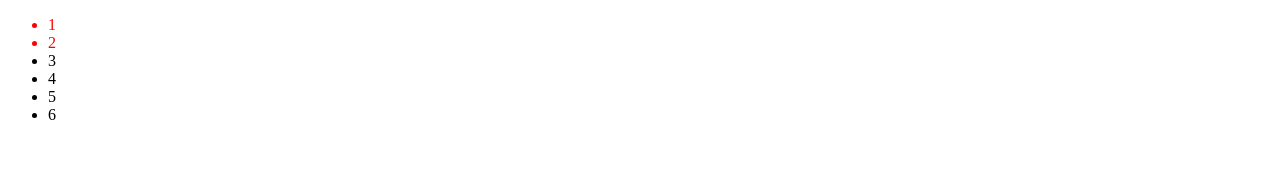
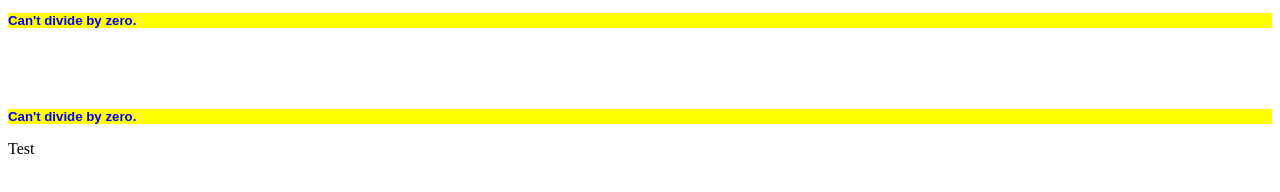
Before and after one commit to shahram-nasaji/TestRepo, a plain HTML site: page index.html in a window 1280 px wide. Drawn offline with Linux system fonts and the light colour scheme.

Commit message:
jQuery plugin test

```diff
--- a/index.html
+++ b/index.html
@@ -4,6 +4,7 @@
 <head>
     <meta charset="utf-8" />
     <script src="jQuery-3.4.1.js"></script>
+    <script src="jquery.debug.js"></script>
     <style>
         .info {
             background-color: red;
@@ -13,21 +14,38 @@
 </head>
 <body>
 
-    <ul class="xxx">
-		<li>1</li>
-		<li>2</li>
-		<li class="selected">3</li>
-		<li>4</li>
-        <li>5</li>
-        <li class="final">6</li>
-	</ul>
+    <div>
+        <p class="error"></p>
+    </div>
+    <br /><br /><br />
+    <div>
+        <p class="error"></p>
+    </div>
+
+    <p>Test</p>
+
     <script>
+
         $(document).ready(function () {
 
-            $("li.selected").prevUntil(".xxx").css({ "color": "red" });
+            try {
+
+                var x = 2;
+                var y = 0;
+
+                throw "<h3>Can't divide by zero.</h3>";
+
+            } catch (exception) {
+
+                $("div p.error").log(exception, {
+                    "font-family": "Arial",
+                    "color": "blue"
+                });
+
+            }
 
         })
+
     </script>
 </body>
-
 </html>
--- /dev/null
+++ b/jquery.debug.js
@@ -0,0 +1,19 @@
+(function($) {
+
+	$.fn.log = function (message, options) {
+
+		var default_options = {
+			"color": "red",
+			"background-color": "yellow",
+			"font-size": "8.5pt",
+			"font-family": "Tahoma",
+			"font-weight": "Bold"
+		};
+
+		var final_options = $.extend(default_options, options);
+
+		$(this).html(message).css(final_options);
+		return this;
+	};
+
+}(jQuery));
```
